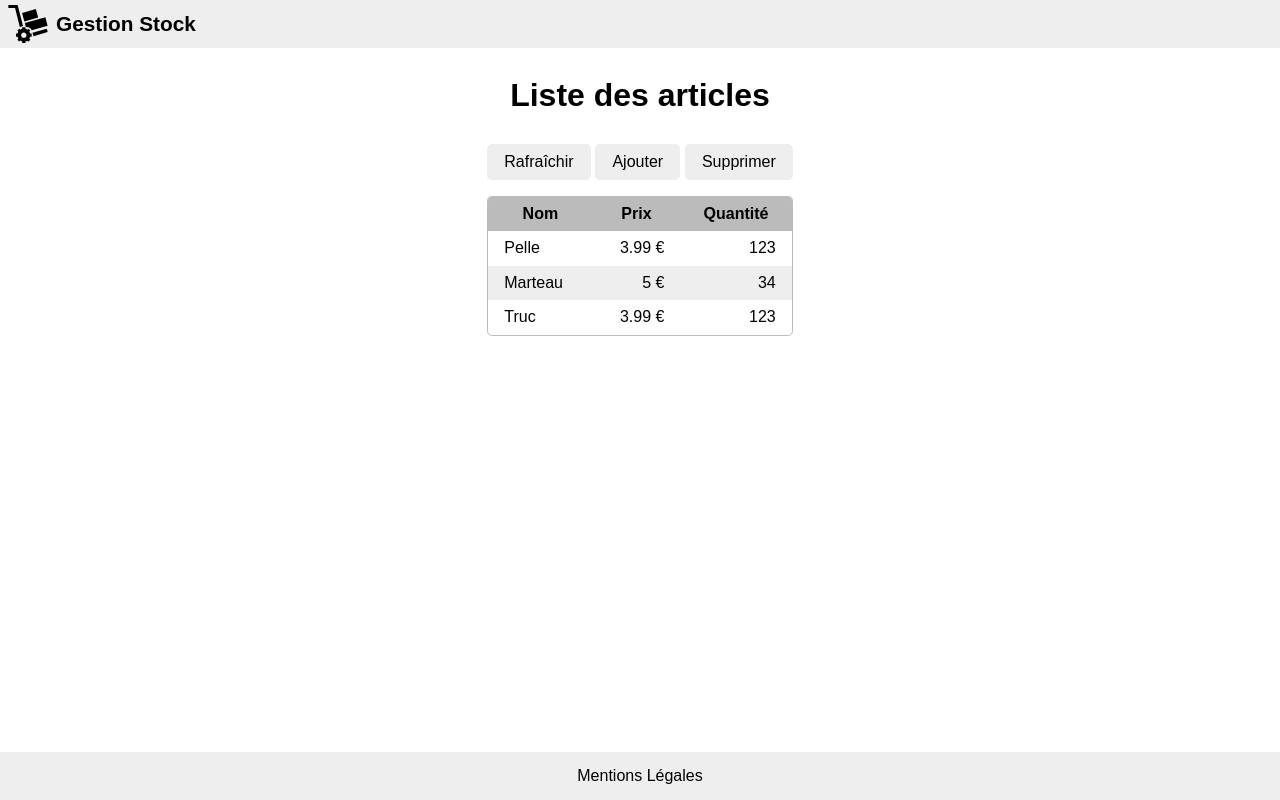
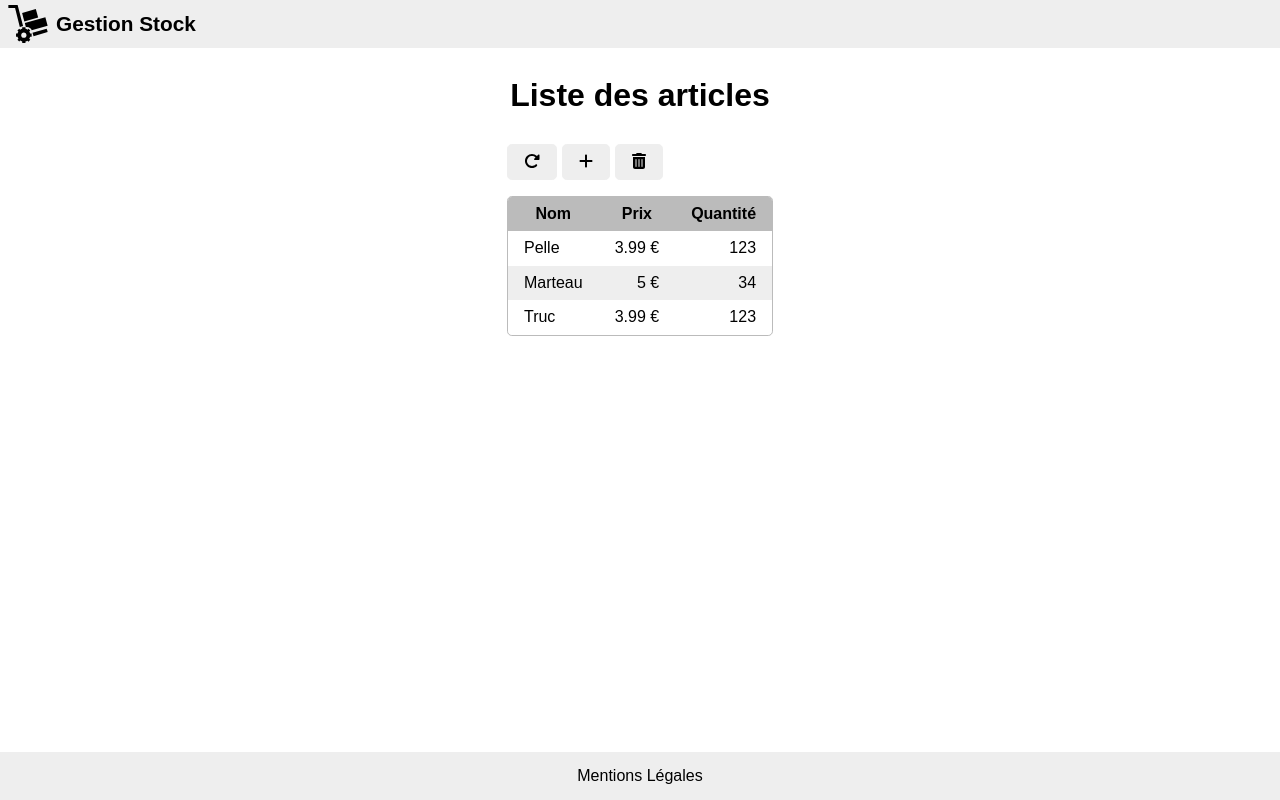
Before and after one commit to jlg-formation/agu-mars-2023, an Angular app in the folder front/: page /stock in a window 1280 px wide. Built offline with nearby package versions, Linux system fonts and the light colour scheme.

Commit message:
dev: added fontawesome

```diff
--- a/front/package.json
+++ b/front/package.json
@@ -18,6 +18,11 @@
     "@angular/platform-browser": "^15.2.0",
     "@angular/platform-browser-dynamic": "^15.2.0",
     "@angular/router": "^15.2.0",
+    "@fortawesome/angular-fontawesome": "^0.12.1",
+    "@fortawesome/fontawesome-svg-core": "^6.2.1",
+    "@fortawesome/free-brands-svg-icons": "^6.2.1",
+    "@fortawesome/free-regular-svg-icons": "^6.2.1",
+    "@fortawesome/free-solid-svg-icons": "^6.2.1",
     "normalize.css": "^8.0.1",
     "rxjs": "~7.8.0",
     "sanitize.css": "^13.0.0",
--- a/front/src/app/routes/home/home.component.html
+++ b/front/src/app/routes/home/home.component.html
@@ -1,4 +1,7 @@
 <main>
   <h1>Gérer efficacement votre stock !</h1>
-  <a routerLink="/stock" class="button primary">Voir le stock</a>
+  <a routerLink="/stock" class="button primary">
+    <span>Voir le stock</span>
+    <fa-icon [icon]="faAngleRight"></fa-icon>
+  </a>
 </main>
--- a/front/src/app/routes/home/home.component.ts
+++ b/front/src/app/routes/home/home.component.ts
@@ -1,10 +1,11 @@
 import { Component } from '@angular/core';
+import { faAngleRight } from '@fortawesome/free-solid-svg-icons';
 
 @Component({
   selector: 'app-home',
   templateUrl: './home.component.html',
-  styleUrls: ['./home.component.scss']
+  styleUrls: ['./home.component.scss'],
 })
 export class HomeComponent {
-
+  faAngleRight = faAngleRight;
 }
--- a/front/src/app/stock/add/add.component.html
+++ b/front/src/app/stock/add/add.component.html
@@ -13,6 +13,9 @@
       <span>Quantité</span>
       <input type="number" />
     </label>
-    <button class="primary">Ajouter</button>
+    <button class="primary">
+      <fa-icon [icon]="faPlus"></fa-icon>
+      <span>Ajouter</span>
+    </button>
   </form>
 </main>
--- a/front/src/app/stock/add/add.component.ts
+++ b/front/src/app/stock/add/add.component.ts
@@ -1,10 +1,11 @@
 import { Component } from '@angular/core';
+import { faPlus } from '@fortawesome/free-solid-svg-icons';
 
 @Component({
   selector: 'app-add',
   templateUrl: './add.component.html',
-  styleUrls: ['./add.component.scss']
+  styleUrls: ['./add.component.scss'],
 })
 export class AddComponent {
-
+  faPlus = faPlus;
 }
--- a/front/src/app/stock/stock.component.html
+++ b/front/src/app/stock/stock.component.html
@@ -2,9 +2,15 @@
   <h1>Liste des articles</h1>
   <div class="content">
     <nav>
-      <button>Rafraîchir</button>
-      <a routerLink="add" class="button">Ajouter</a>
-      <button>Supprimer</button>
+      <button title="Rafraîchir">
+        <fa-icon [icon]="faRotateRight"></fa-icon>
+      </button>
+      <a routerLink="add" class="button" title="Ajouter">
+        <fa-icon [icon]="faPlus"></fa-icon>
+      </a>
+      <button title="Supprimer">
+        <fa-icon [icon]="faTrashAlt"></fa-icon>
+      </button>
     </nav>
     <table>
       <thead>
--- a/front/src/app/stock/stock.component.ts
+++ b/front/src/app/stock/stock.component.ts
@@ -1,5 +1,10 @@
 import { Component, OnDestroy } from '@angular/core';
 import { ArticleService } from '../services/article.service';
+import {
+  faRotateRight,
+  faPlus,
+  faTrashAlt,
+} from '@fortawesome/free-solid-svg-icons';
 
 @Component({
   selector: 'app-stock',
@@ -7,6 +12,9 @@
   styleUrls: ['./stock.component.scss'],
 })
 export class StockComponent implements OnDestroy {
+  faRotateRight = faRotateRight;
+  faPlus = faPlus;
+  faTrashAlt = faTrashAlt;
   constructor(protected readonly articleService: ArticleService) {
     console.log('articleService: ', articleService);
   }
```
Also changed, not shown: front/src/app/app.module.ts (+5 -12 lines), front/src/app/stock/stock.module.ts (+4 -10 lines), 1 other file (tests, documents, lock files or other folders).
